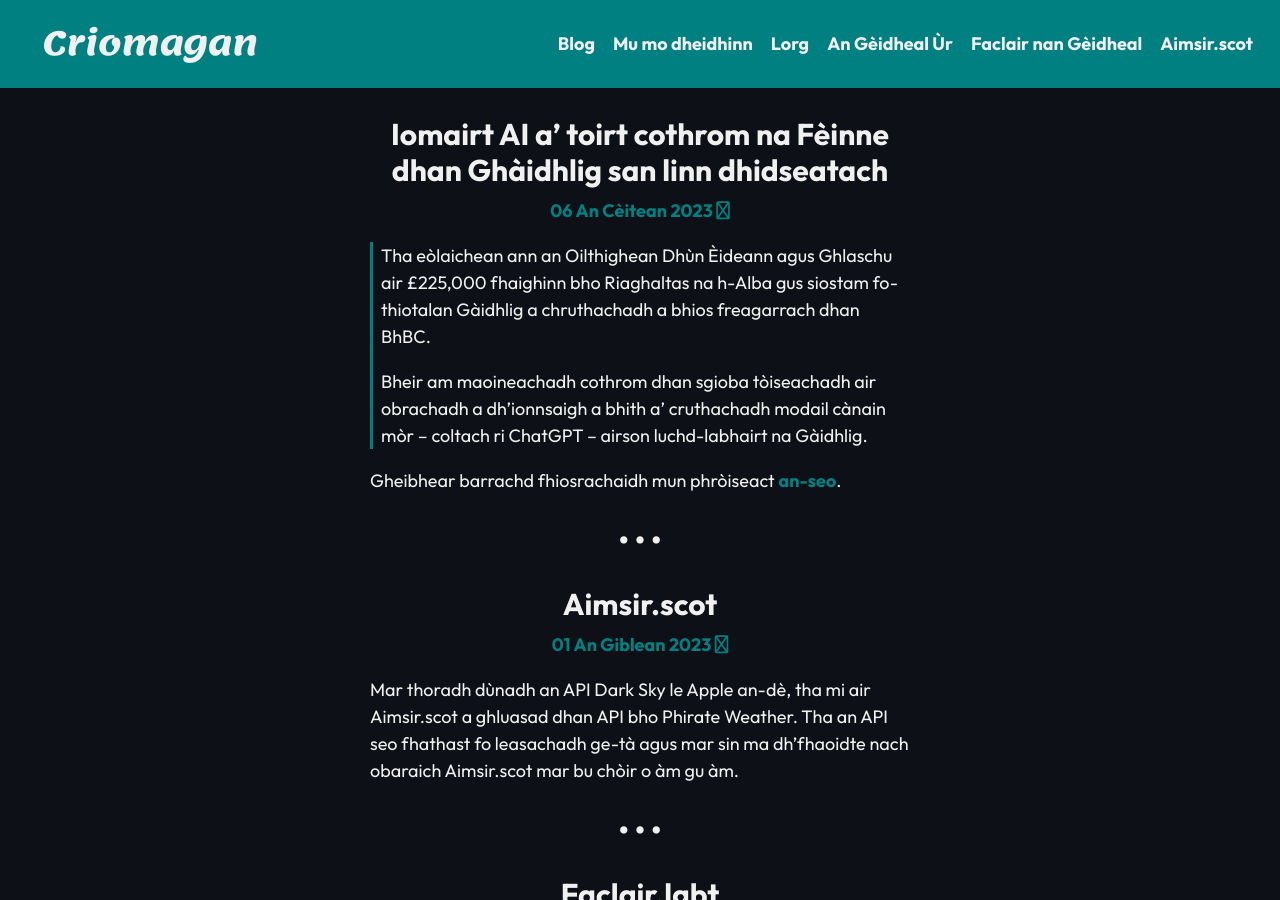
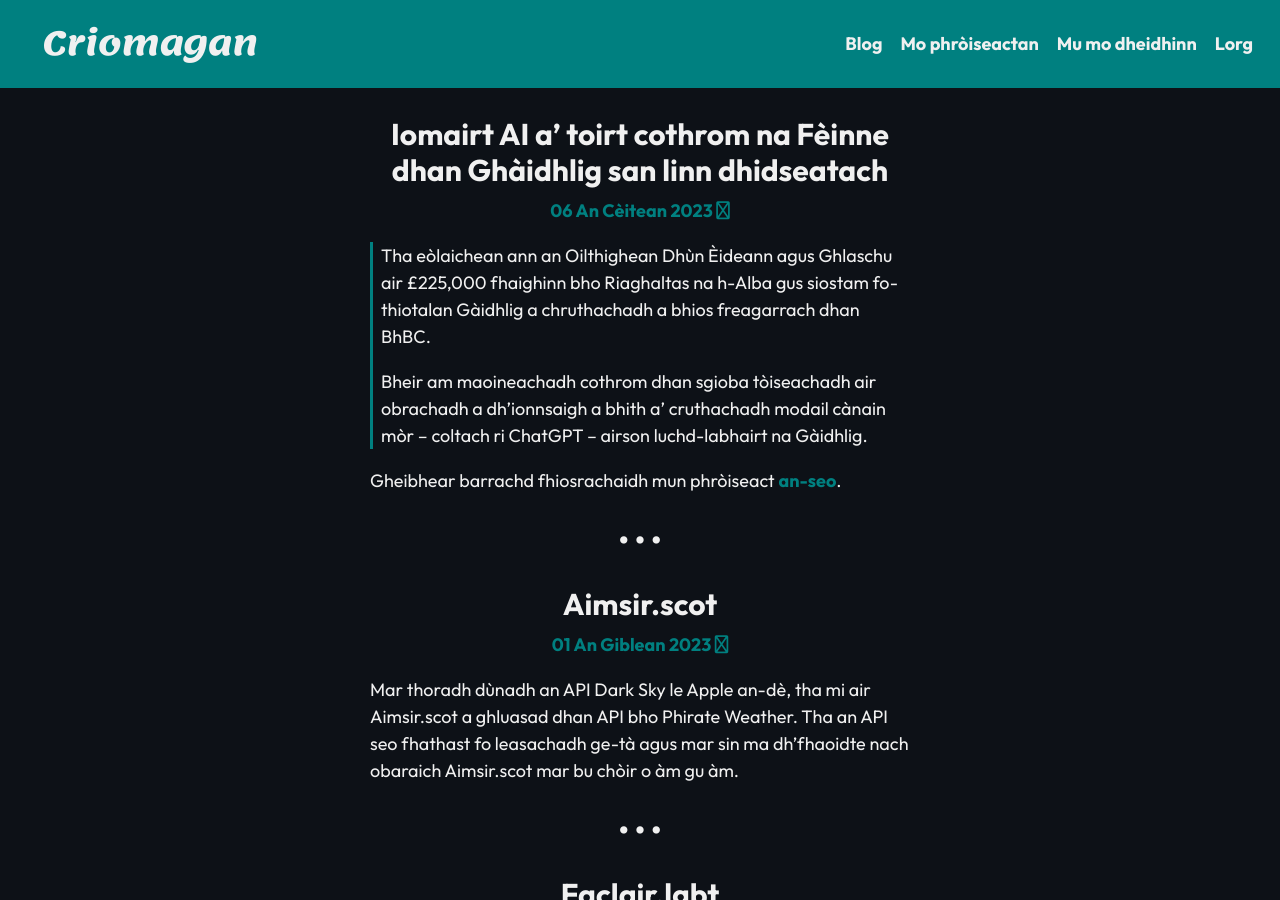
Before and after one commit to angeidheal/angeidheal.github.io, a Jekyll site: the page built from index.html, in a window 1280 px wide and 900 px high. Built offline with Jekyll 4.4.1, drawn with Linux system fonts in a browser that asks for light colours; nearby versions of some CDN libraries; the list of posts is cut into pages by our own code.

Commit message:
Update navbar.yml

```diff
--- a/_data/navbar.yml
+++ b/_data/navbar.yml
@@ -1,6 +1,10 @@
 - title: Blog
   url: /
   description: Mo bhlog | My blog
+
+- title: Mo phròiseactan
+  url: /mo-phroiseactan
+  description: Mo phròiseactan | My Projects
 
 - title: Mu mo dheidhinn
   url: /mu-mo-dheidhinn
@@ -9,15 +13,3 @@
 - title: Lorg
   url: /lorg
   description: Lorg | Search
-
-- title: An Gèidheal Ùr
-  url: https://angeidhealur.scot/
-  description: Geàrr-chunntas sgrìobhte de naidheachdan LGDTCEN+ ionadail, nàiseanta ‘s bho air feadh an t-saoghail.
-
-- title: Faclair nan Gèidheal
-  url: https://faclair.lgbt/
-  description: Faclair de bhriathrachas LGDTC+ Gàidhlig.
-
-- title: Aimsir.scot
-  url: https://aimsir.scot/
-  description: Fiosrachadh mun aimsir.
```
